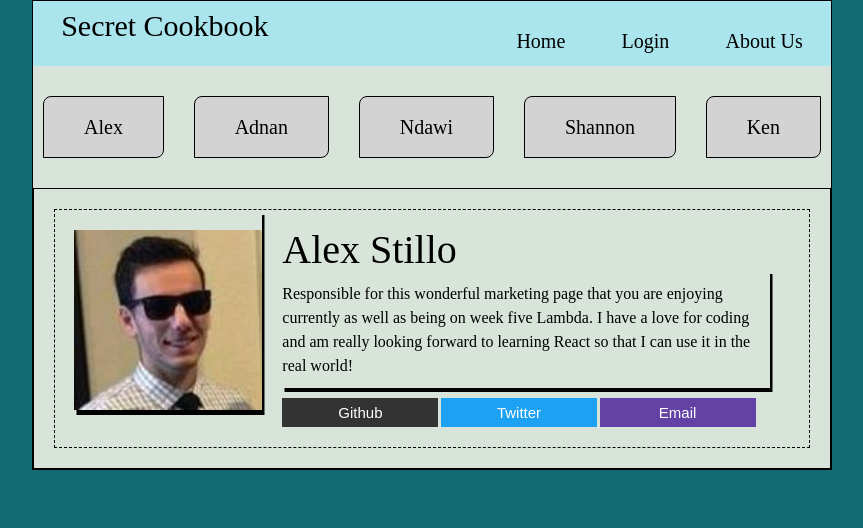
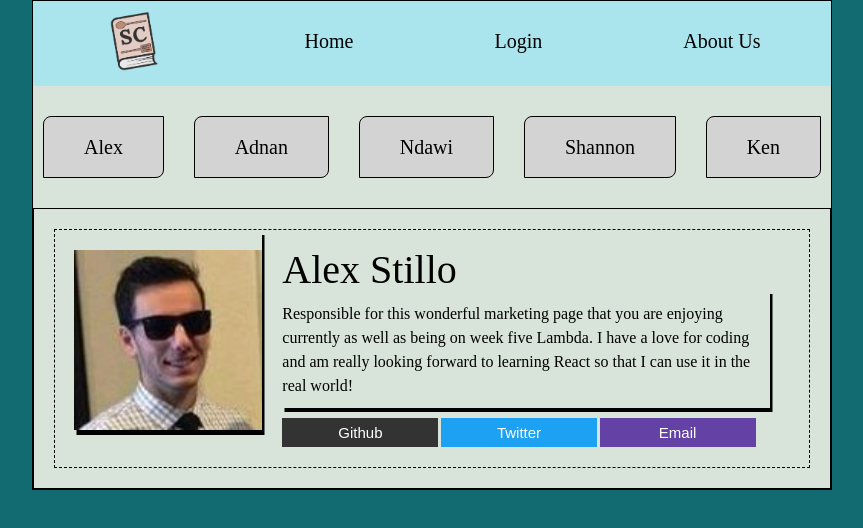
Before and after one commit to lsbw-secret-family-recipe-cookbook/cookbook-marketing-alex, a plain HTML site: page about.html in a window 1280 px wide. Shown: the whole page, without its empty margins (208-1071 px from the left). Drawn offline with Linux system fonts and the light colour scheme; a web font is replaced by a local one.

Commit message:
fixed about-us image

```diff
--- a/about.html
+++ b/about.html
@@ -12,7 +12,7 @@
     <div class="outter">
         <div class='container'>
             <nav>
-                <h1>Secret Cookbook </h1>
+                <img src="img/logo.png">
                 <a href="index.html">Home</a>
                 <a href="https://lambdaschool-cookbook.netlify.com/">Login</a>
                 <a href="about.html" class="selected">About Us</a>
```
